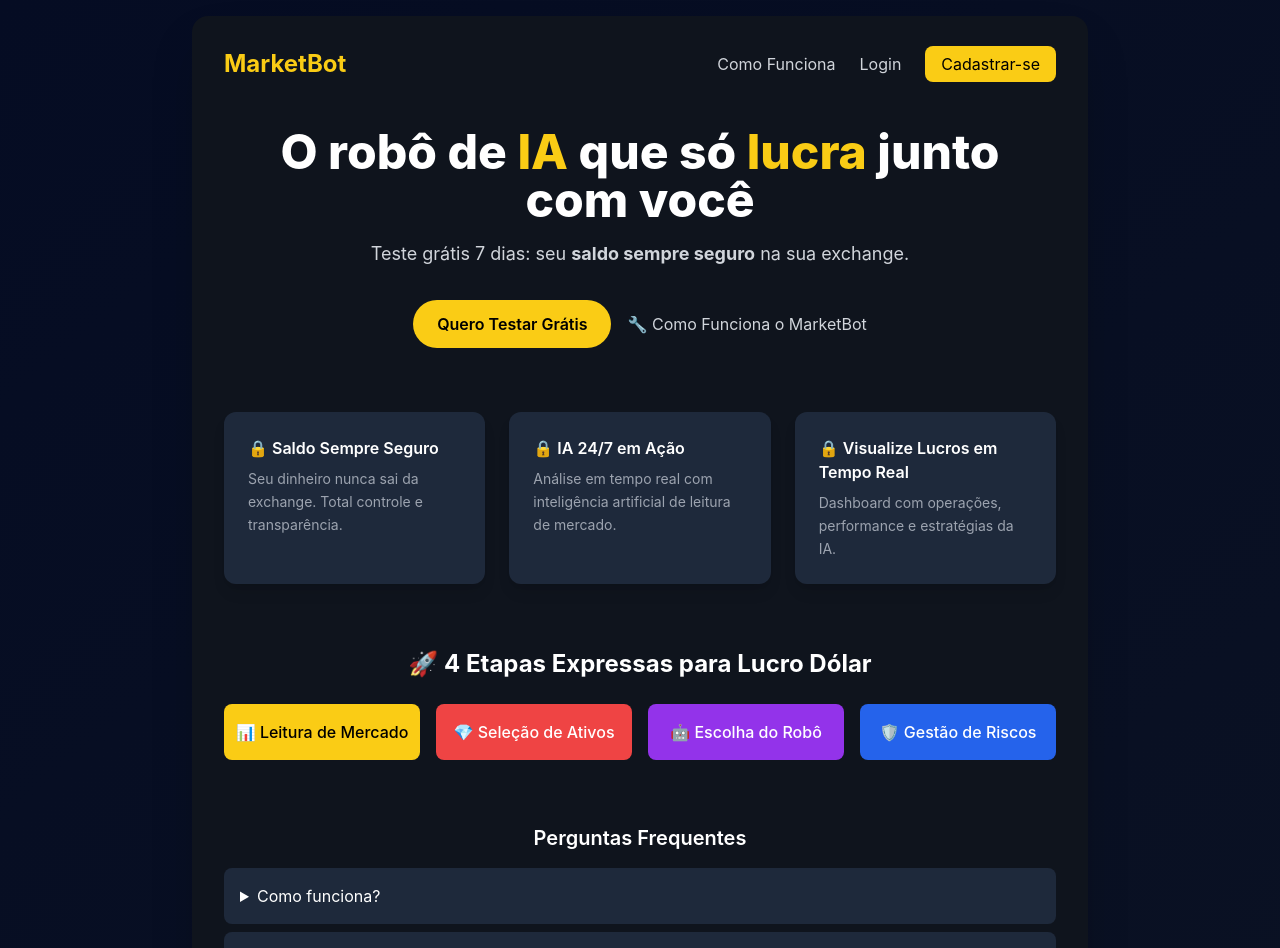
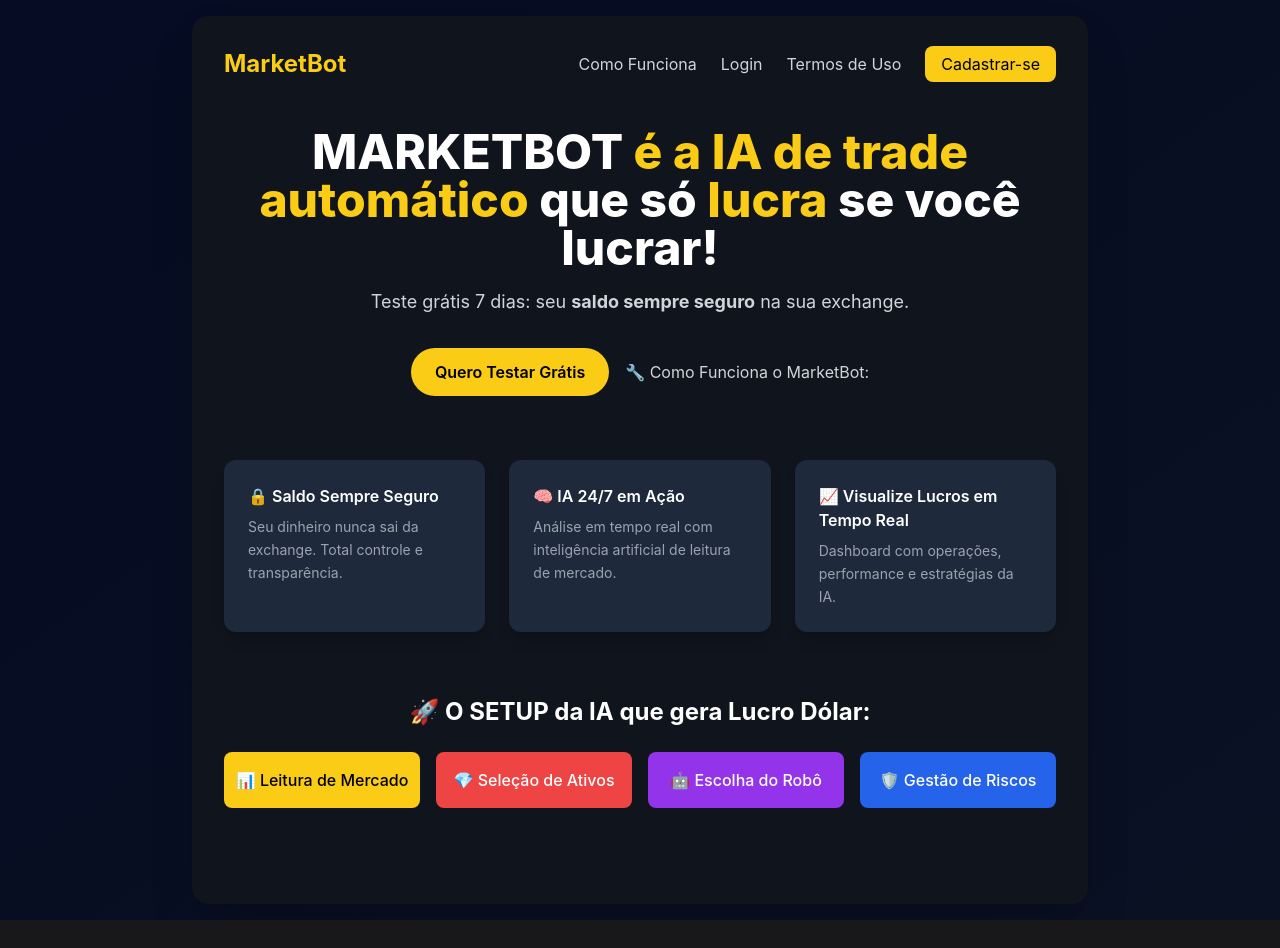
Before and after one commit to coinbitclub/coinbitclub-frontend-premium, a React (Vite) app: page / in a window 1280 px wide. Shown: the top 948 px of the page. After the commit the page ends 920 px from the top, so only its background shows below. Built offline with nearby package versions, Linux system fonts and the light colour scheme.

Commit message:
Deploy premium completo com Tailwind e estrutura funcional

```diff
--- a/src/App.jsx
+++ b/src/App.jsx
@@ -30,7 +30,7 @@ export default function App() {
       <Route path="/como-funciona" element={<ComoFunciona />} />
       <Route path="/faq" element={<FAQ />} />
       <Route path="/politica-privacidade" element={<PoliticaPrivacidade />} />
-      <Route path="/termos-de-uso" element={<Terms />} />
+      <Route path="/termos"          element={<Terms />} />
 
       {/* Panel routes */}
       <Route path="/panel/dashboard" element={<Dashboard />} />
--- a/src/pages/LandingPage.jsx
+++ b/src/pages/LandingPage.jsx
@@ -9,35 +9,27 @@ export default function LandingPage() {
         <header className="flex justify-between items-center mb-12">
           <h1 className="text-2xl font-bold text-yellow-400">MarketBot</h1>
           <nav className="space-x-6">
-            <Link to="/como-funciona" className="text-gray-300 hover:text-white">
-              Como Funciona
-            </Link>
-            <Link to="/login" className="text-gray-300 hover:text-white">
-              Login
-            </Link>
-            <Link to="/register" className="bg-yellow-400 text-black px-4 py-2 rounded-lg hover:bg-yellow-500">
-              Cadastrar-se
-            </Link>
+            <Link to="/como-funciona" className="text-gray-300 hover:text-white">Como Funciona</Link>
+            <Link to="/login" className="text-gray-300 hover:text-white">Login</Link>
+            <Link to="/termos-de-uso" className="text-gray-300 hover:text-white">Termos de Uso</Link>
+            <Link to="/register" className="bg-yellow-400 text-black px-4 py-2 rounded-lg hover:bg-yellow-500">Cadastrar-se</Link>
           </nav>
         </header>
 
         {/* Hero */}
         <section className="text-center mb-16">
           <h2 className="text-4xl md:text-5xl font-extrabold text-white leading-tight">
-            O robô de <span className="text-yellow-400">IA</span> que só <span className="text-yellow-400">lucra</span> junto com você
+            MARKETBOT <span className="text-yellow-400">é a IA de trade automático</span> que só <span className="text-yellow-400">lucra</span> se você lucrar!
           </h2>
           <p className="mt-4 text-gray-300 text-lg">
             Teste grátis 7 dias: seu <strong>saldo sempre seguro</strong> na sua exchange.
           </p>
           <div className="mt-8 flex flex-col sm:flex-row justify-center gap-4">
-            <Link
-              to="/register"
-              className="bg-yellow-400 text-black font-semibold px-6 py-3 rounded-full hover:bg-yellow-500"
-            >
+            <Link to="/register" className="bg-yellow-400 text-black font-semibold px-6 py-3 rounded-full hover:bg-yellow-500">
               Quero Testar Grátis
             </Link>
             <Link to="/como-funciona" className="text-gray-300 hover:text-white flex items-center gap-1">
-              🔧 Como Funciona o MarketBot
+              🔧 Como Funciona o MarketBot:
             </Link>
           </div>
         </section>
@@ -45,12 +37,12 @@ export default function LandingPage() {
         {/* Features */}
         <section className="grid grid-cols-1 md:grid-cols-3 gap-6 mb-16">
           {[
-            { title: 'Saldo Sempre Seguro', desc: 'Seu dinheiro nunca sai da exchange. Total controle e transparência.' },
-            { title: 'IA 24/7 em Ação', desc: 'Análise em tempo real com inteligência artificial de leitura de mercado.' },
-            { title: 'Visualize Lucros em Tempo Real', desc: 'Dashboard com operações, performance e estratégias da IA.' }
+            { icon: '🔒', title: 'Saldo Sempre Seguro', desc: 'Seu dinheiro nunca sai da exchange. Total controle e transparência.' },
+            { icon: '🧠', title: 'IA 24/7 em Ação', desc: 'Análise em tempo real com inteligência artificial de leitura de mercado.' },
+            { icon: '📈', title: 'Visualize Lucros em Tempo Real', desc: 'Dashboard com operações, performance e estratégias da IA.' },
           ].map((f, i) => (
             <div key={i} className="bg-[#1E293B] p-6 rounded-xl shadow-lg">
-              <h3 className="font-semibold text-white mb-2">🔒 {f.title}</h3>
+              <h3 className="font-semibold text-white mb-2">{f.icon} {f.title}</h3>
               <p className="text-gray-400 text-sm leading-relaxed">{f.desc}</p>
             </div>
           ))}
@@ -58,7 +50,7 @@ export default function LandingPage() {
 
         {/* Steps */}
         <section className="text-center mb-16">
-          <h4 className="text-2xl font-bold text-white mb-6">🚀 4 Etapas Expressas para Lucro Dólar</h4>
+          <h4 className="text-2xl font-bold text-white mb-6">🚀 O SETUP da IA que gera Lucro Dólar:</h4>
           <div className="grid grid-cols-1 sm:grid-cols-2 lg:grid-cols-4 gap-4">
             <button className="bg-yellow-400 text-black py-4 rounded-lg font-medium">📊 Leitura de Mercado</button>
             <button className="bg-red-500 text-white py-4 rounded-lg font-medium">💎 Seleção de Ativos</button>
@@ -66,23 +58,6 @@ export default function LandingPage() {
             <button className="bg-blue-600 text-white py-4 rounded-lg font-medium">🛡️ Gestão de Riscos</button>
           </div>
         </section>
-
-        {/* FAQ */}
-        <section>
-          <h5 className="text-xl font-semibold text-white mb-4 text-center">Perguntas Frequentes</h5>
-          <div className="space-y-2">
-            {/* Aqui você pode integrar Accordion de FAQ */}
-            <details className="bg-[#1E293B] p-4 rounded-lg">
-              <summary className="text-white cursor-pointer">Como funciona?</summary>
-              <p className="mt-2 text-gray-400 text-sm">Explicação breve de como funciona.</p>
-            </details>
-            <details className="bg-[#1E293B] p-4 rounded-lg">
-              <summary className="text-white cursor-pointer">É seguro?</summary>
-              <p className="mt-2 text-gray-400 text-sm">Detalhes sobre segurança da plataforma.</p>
-            </details>
-            {/* Adicione mais FAQs conforme necessário */}
-          </div>
-        </section>
       </div>
     </div>
   );
```
Also changed, not shown: 4 other files (tests, documents, lock files or other folders).
